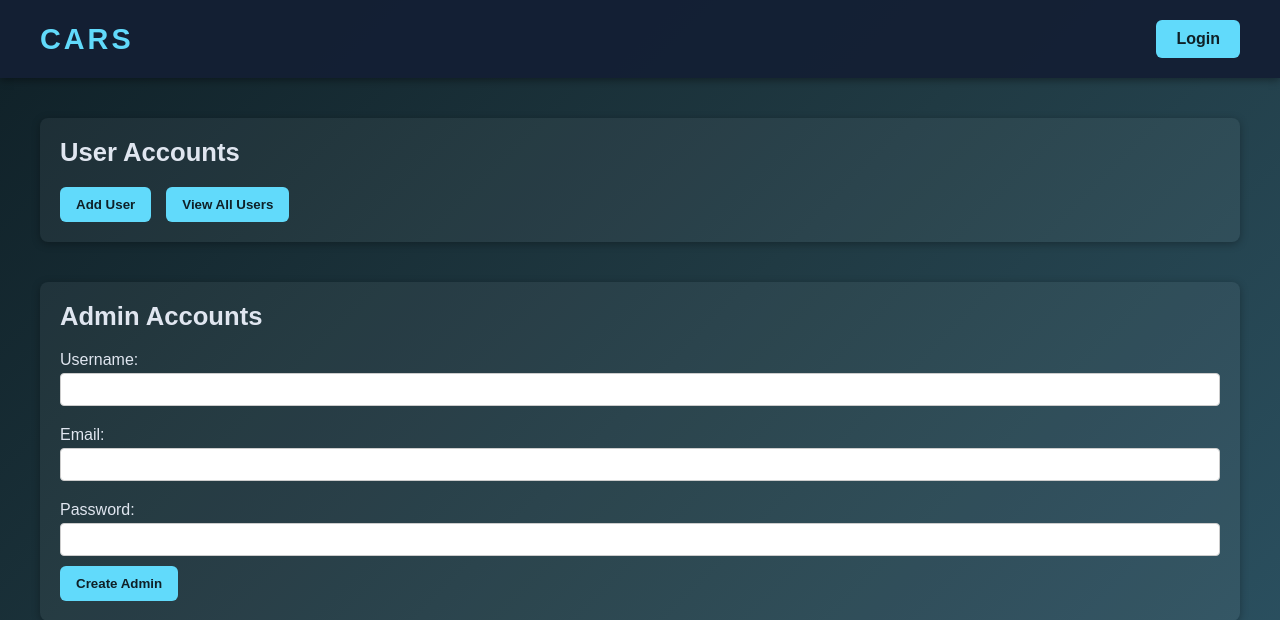
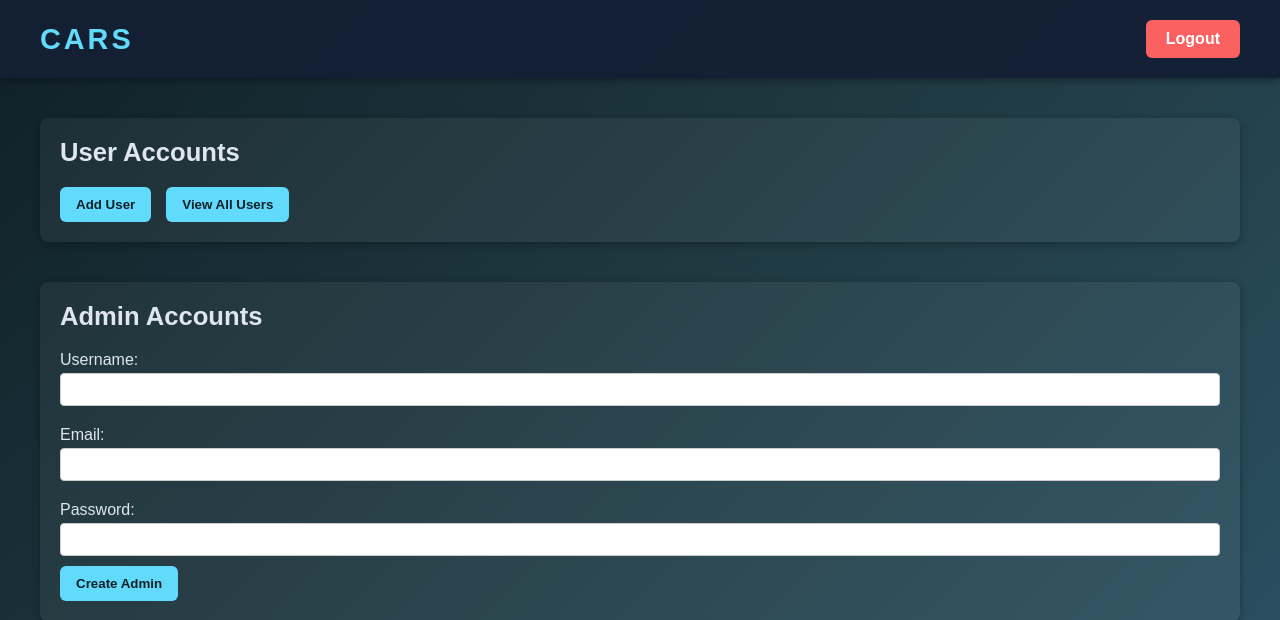
Before and after one commit to raquem-annierose/CARS, a PHP site: page /views/admin_dashboard.html in a window 1280 px wide. Shown: the top 620 px of the page. Run offline with PHP 8.4, Linux system fonts and the light colour scheme.

Commit message:
update admin dashboard login button to logout button

```diff
--- a/public/css/admin_dashboard-style.css
+++ b/public/css/admin_dashboard-style.css
@@ -46,19 +46,20 @@ html, body {
   gap: 20px;
 }
 
-.btn-login {
+.btn-logout {
   padding: 10px 20px;
-  background-color: #61dafb;
-  color: #0f2027;
+  background-color: #fb6161;
+  color: #ffffff;
   text-decoration: none;
   border-radius: 6px;
   font-weight: 600;
   transition: background 0.3s ease;
 }
 
-.btn-login:hover {
-  background-color: #4ec5e3;
+.btn-logout:hover {
+  background-color: #e24d4d;
 }
+
 
 /* MAIN CONTENT */
 .main-content {
--- a/views/admin_dashboard.html
+++ b/views/admin_dashboard.html
@@ -4,23 +4,23 @@
   <meta charset="UTF-8" />
   <meta name="viewport" content="width=device-width, initial-scale=1.0"/>
   <title>Admin Dashboard</title>
-  <!-- ✅ Correct path for XAMPP hosted project -->
+
   <link rel="stylesheet" href="/CARS/public/css/admin_dashboard-style.css" />
 </head>
 <body>
   <div class="dashboard-container">
 
-    <!-- ✅ HEADER -->
+
     <header class="header-container">
       <div class="logo-holder">
         <a href="#">CARS</a>
       </div>
       <nav class="nav-buttons">
-        <a href="/CARS/views/login.html" class="btn-login">Login</a>
+        <a href="/CARS/views/login.html" class="btn-logout">Logout</a>
       </nav>
     </header>
 
-    <!-- ✅ MAIN CONTENT -->
+
     <main class="main-content">
       <section id="users">
         <h2>User Accounts</h2>
@@ -55,7 +55,7 @@
       </section>
     </main>
 
-    <!-- ✅ FOOTER -->
+
     <footer class="footer-container">
       <p>&copy; 2025 CARS Admin Panel. All rights reserved.</p>
     </footer>
```
